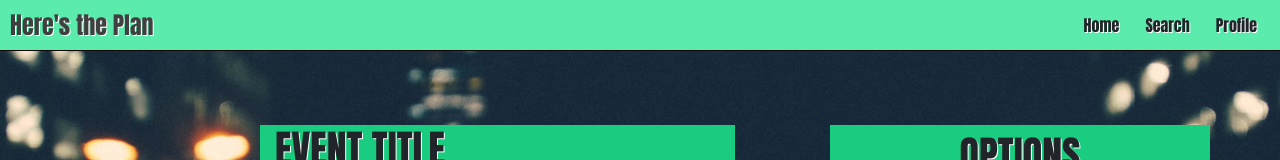
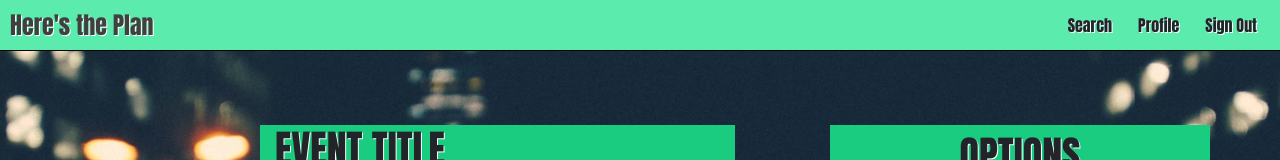
Before and after one commit to dylantrimble/herestheplan, a React (Create React App) app in the folder client/: page /profile in a window 1280 px wide. Shown: the top 160 px of the page. Built offline with nearby package versions, Linux system fonts and the light colour scheme; a web font is replaced by a local one.

Commit message:
Sign Out button

```diff
--- a/client/src/pages/Main.js
+++ b/client/src/pages/Main.js
@@ -100,9 +100,6 @@ class Main extends Component {
           burgerClass={burgerClass}
           showUl={showUl}
         >
-          <a className="btn" href="/">
-            Home
-          </a>
           <a
             className="btn"
             href="/main"
@@ -114,6 +111,9 @@ class Main extends Component {
             href="/profile"
           >
             Profile
+          </a>
+          <a className="btn" href="/">
+            Sign Out
           </a>
         </Nav>
         <div className="searchDiv">
--- a/client/src/pages/Profile.js
+++ b/client/src/pages/Profile.js
@@ -3,10 +3,9 @@ import "../css/main.css";
 import Nav from "../components/Nav/nav";
 
 class Profile extends Component {
-
   state = {
-    collapsed: false,
-  }
+    collapsed: false
+  };
 
   toggleBurger = () => {
     const collapsed = !this.state.collapsed;
@@ -14,7 +13,6 @@ class Profile extends Component {
   };
 
   render() {
-
     const burgerClass = this.state.collapsed ? "active-burger" : "";
     const showUl = this.state.collapsed ? "showUl" : "";
 
@@ -25,14 +23,14 @@ class Profile extends Component {
           burgerClass={burgerClass}
           showUl={showUl}
         >
-          <a className="btn" href="/">
-            Home
-          </a>
           <a className="btn" href="/main">
             Search
           </a>
           <a className="btn" href="/profile">
             Profile
+          </a>
+          <a className="btn" href="/">
+            Sign Out
           </a>
         </Nav>
         <div className="container">
```
